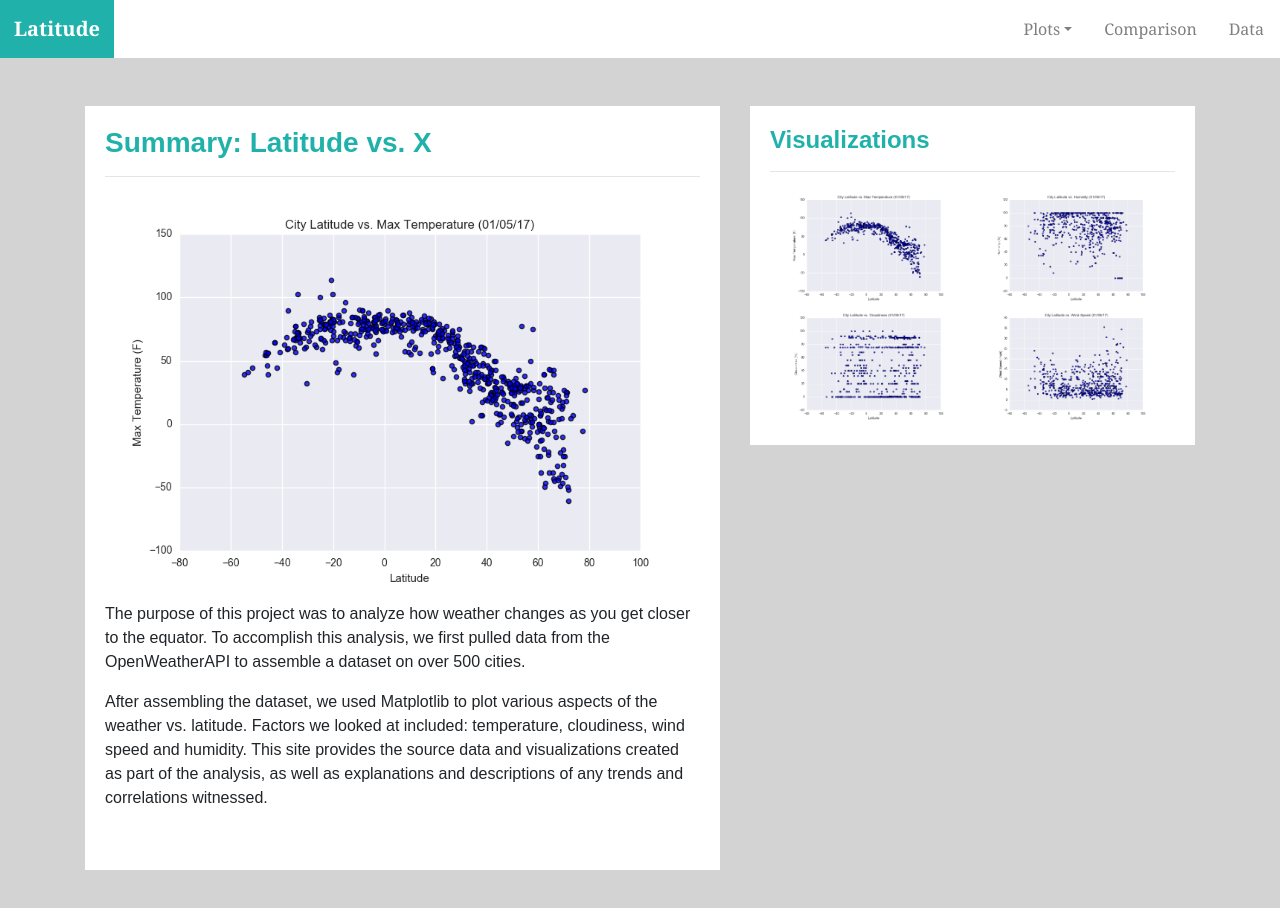
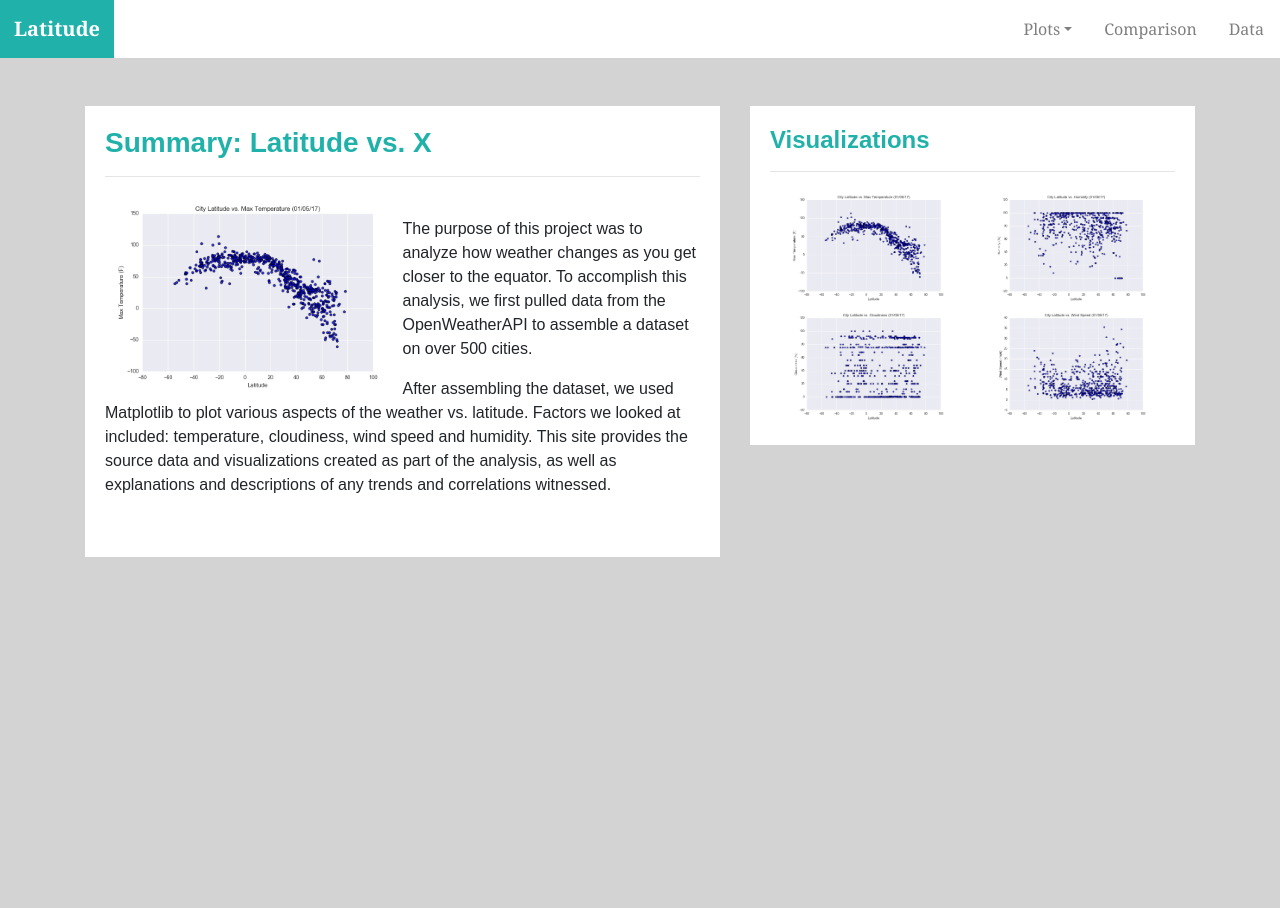
Before and after one commit to adamlever/Web-Design-Challenge, a plain HTML site: page WebVisualizations/index.html in a window 1280 px wide. After the commit the page ends 800 px from the top, so only its background shows below. Drawn offline with nearby package versions, Linux system fonts and the light colour scheme.

Commit message:
git push

```diff
--- a/WebVisualizations/style.css
+++ b/WebVisualizations/style.css
@@ -49,7 +49,11 @@ h3, h4 {
     text-align: center;
 }
 
-.table{
+.table {
     font-size: 10px;
     border-top-color: white !important;
 }
+
+.temperature {
+    width: 50%;
+}
```
